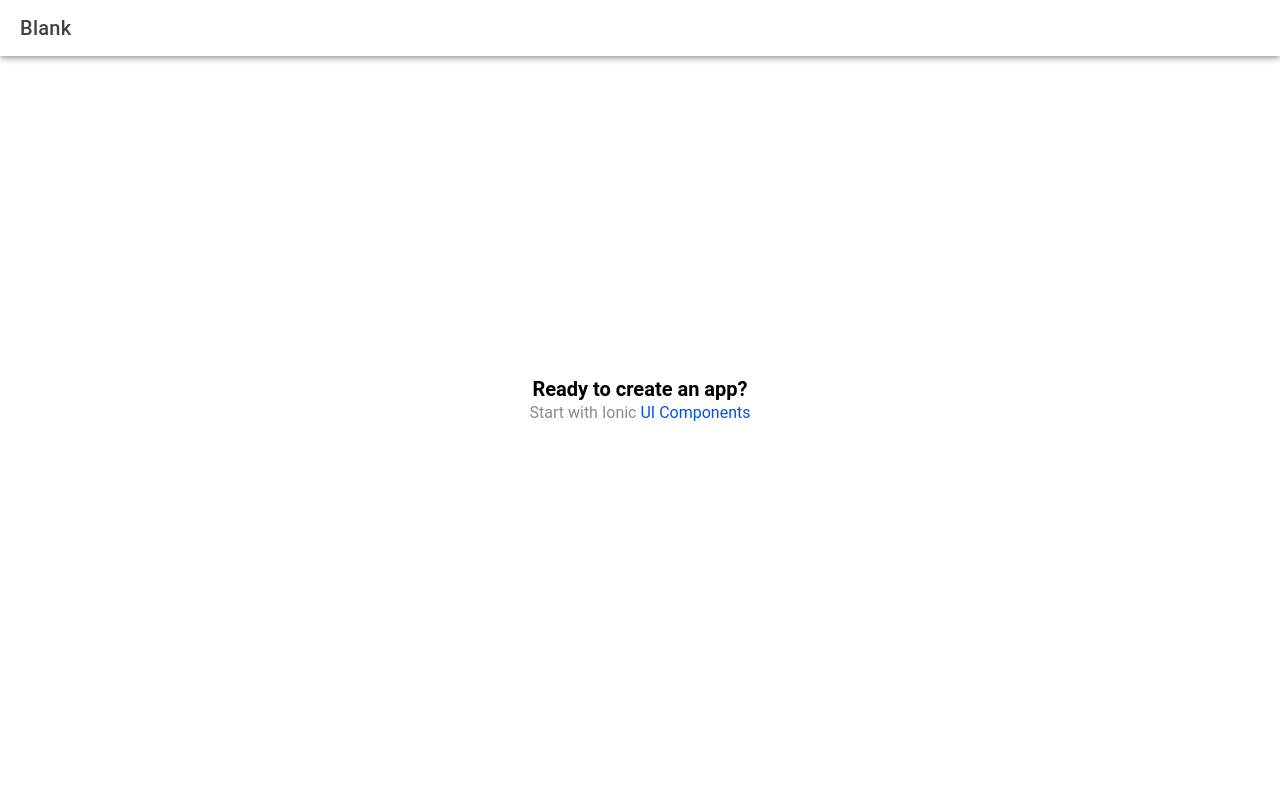
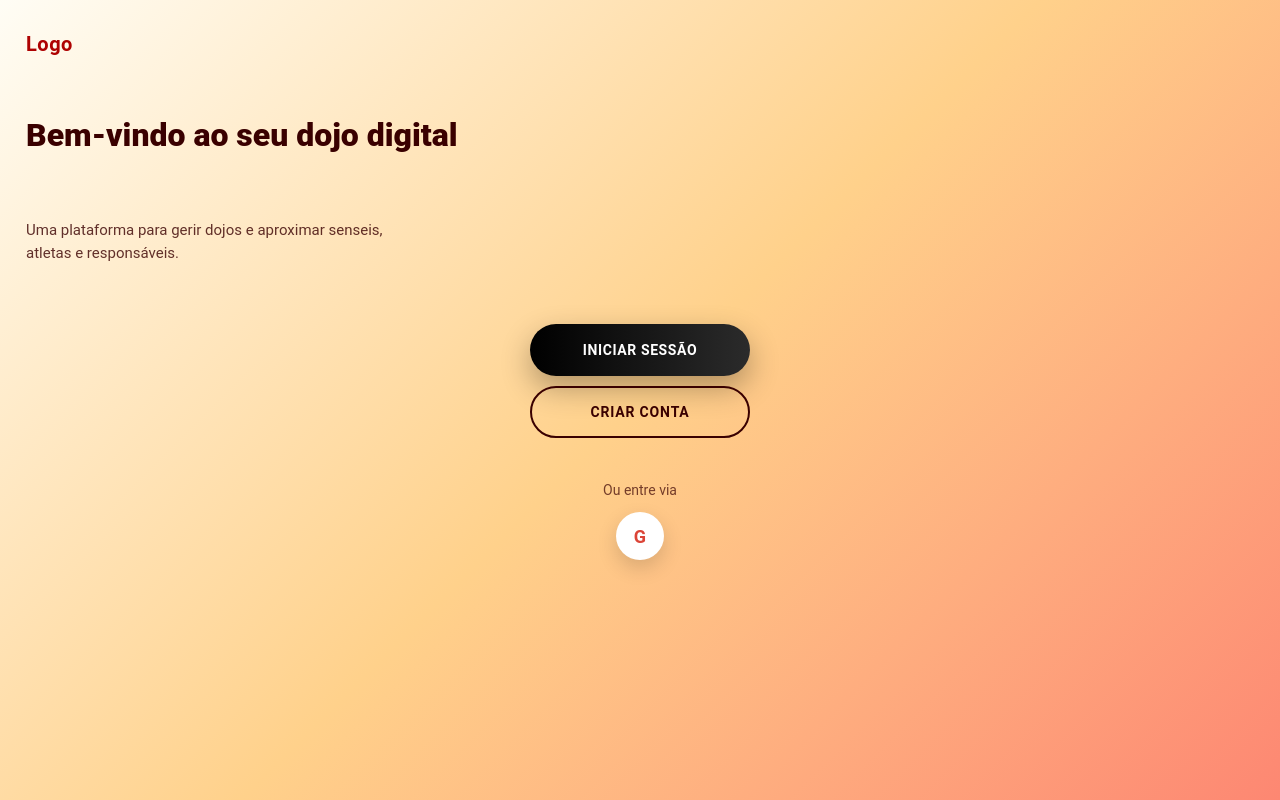
Before and after one commit to leonoroliveira-4546/Ionic_PAP, a React (Vite) app: page / in a window 1280 px wide. Built offline with nearby package versions, Linux system fonts and the light colour scheme.

Commit message:
Inicial Page Quase Completo
Colocar botoes a funcionar
e endireitar, melhor o style

```diff
--- a/package.json
+++ b/package.json
@@ -22,6 +22,7 @@
     "@types/react-router": "^5.1.20",
     "@types/react-router-dom": "^5.3.3",
     "axios": "^1.13.2",
+    "firebase": "^12.8.0",
     "ionicons": "^7.4.0",
     "js-cookie": "^3.0.5",
     "react": "19.0.0",
@@ -30,7 +31,7 @@
     "react-router-dom": "^5.3.4"
   },
   "devDependencies": {
-    "@capacitor/cli": "8.0.0",
+    "@capacitor/cli": "^2.5.0",
     "@testing-library/dom": ">=7.21.4",
     "@testing-library/jest-dom": "^5.16.5",
     "@testing-library/react": "^16.2.0",
--- a/src/App.tsx
+++ b/src/App.tsx
@@ -6,6 +6,7 @@ import { AuthProvider, useAuth } from './AuthContext';
 
 import Home from './pages/Home';
 import Login from './pages/publics_pages/Login';
+import InicialPage from './pages/publics_pages/InicialPage';
 
 /* Core CSS required for Ionic components to work properly */
 import '@ionic/react/css/core.css';
@@ -56,10 +57,13 @@ const InnerApp: React.FC = () => {
       <IonReactRouter>
         <IonRouterOutlet>
           {/* Rotas públicas */}
-          <Route exact path='/' component={Home}/>
+          <Route exact path='/' component={InicialPage}/>
           <Route exact path='/login' component={Login}/>
 
           <Route exact path='/temp' component={Temp}/>
+
+          {/* Rotas privadas */}
+          <Route exact path='/home' component={Home}/>
         </IonRouterOutlet>
       </IonReactRouter>
     </IonApp>
--- a/src/pages/StylesPages.css
+++ b/src/pages/StylesPages.css
@@ -23,6 +23,11 @@
   margin-bottom: 40px;
 }
 
+.illustration {
+  font-size: 64px;
+  margin: 40px auto;
+}
+
 .title {
   font-size: 32px;
   font-weight: 800;
@@ -30,6 +35,16 @@
   margin-bottom: 50px;
 }
 
+.subtitle {
+  font-size: 15px;
+  color: #3a0000;
+  opacity: 0.8;
+  margin-bottom: 40px;
+  max-width: 360px;
+  line-height: 1.5;
+}
+
+/* Inputs */
 .inputs {
   margin-bottom: 40px;
 }
@@ -50,7 +65,6 @@
   font-size: 16px;
 }
 
-/* LINHA DO INPUT */
 .input-line::after {
   content: "";
   display: block;
@@ -75,12 +89,30 @@
   transition: transform 0.2s ease, filter 0.2s ease;
 }
 
-/* HOVER / ACTIVE */
 .btn:hover {
   filter: brightness(1.1);
 }
 
 .btn:active {
+  transform: scale(0.96);
+}
+
+.btn-outline {
+  margin: 0 auto 30px;
+  width: 220px;
+  height: 52px;
+
+  --border-radius: 28px;
+  --border-color: #3a0000;
+  --color: #3a0000;
+  font-weight: 700;
+}
+
+.btn-outline:hover {
+  filter: brightness(1.1);
+}
+
+.btn-outline:active {
   transform: scale(0.96);
 }
 
@@ -116,3 +148,40 @@
   opacity: 0.85;
   text-decoration: underline;
 }
+
+.social-text {
+  text-align: center;
+  font-size: 14px;
+  color: #3a0000;
+  opacity: 0.7;
+  margin-bottom: 14px;
+}
+
+.social-container {
+  display: flex;
+  justify-content: center;
+}
+
+.social-btn {
+  width: 48px;
+  height: 48px;
+  border-radius: 50%;
+  display: flex;
+  align-items: center;
+  justify-content: center;
+  font-weight: 700;
+  font-size: 18px;
+  cursor: pointer;
+  transition: transform 0.2s ease, opacity 0.2s ease;
+}
+
+.social-btn:hover {
+  transform: scale(1.05);
+  opacity: 0.9;
+}
+
+.google {
+  background: #ffffff;
+  color: #db4437;
+  box-shadow: 0 8px 20px rgba(0, 0, 0, 0.15);
+}
--- /dev/null
+++ b/src/pages/publics_pages/InicialPage.tsx
@@ -0,0 +1,41 @@
+import React from "react";
+import { IonPage, IonContent, IonInput, IonButton, IonItem} from "@ionic/react";
+import { useHistory } from "react-router-dom";
+import '../StylesPages.css';
+
+const InicialPage: React.FC = () => {
+  return (
+    <IonPage>
+      <IonContent fullscreen className="content" scrollY={false}>
+        <div className="page">
+
+          {/* LOGO */}
+          <div className="logo">Logo</div>
+
+          <h1 className="title">Bem-vindo ao seu dojo digital</h1>
+          <p className="subtitle">
+            Uma plataforma para gerir dojos e aproximar senseis, atletas e responsáveis.
+          </p>
+
+          <IonButton expand="block" className="btn">
+            Iniciar Sessão
+          </IonButton>
+
+          <IonButton expand="block" fill="outline" className="btn-outline">
+            Criar Conta
+          </IonButton>
+
+          <p className="social-text">Ou entre via</p>
+
+          <div className="social-container">
+            <div className="social-btn google">
+              G
+            </div>
+          </div>
+        </div>
+      </IonContent>
+    </IonPage>
+  );
+};
+
+export default InicialPage;
```
Also changed, not shown: 1 other file (tests, documents, lock files or other folders).
